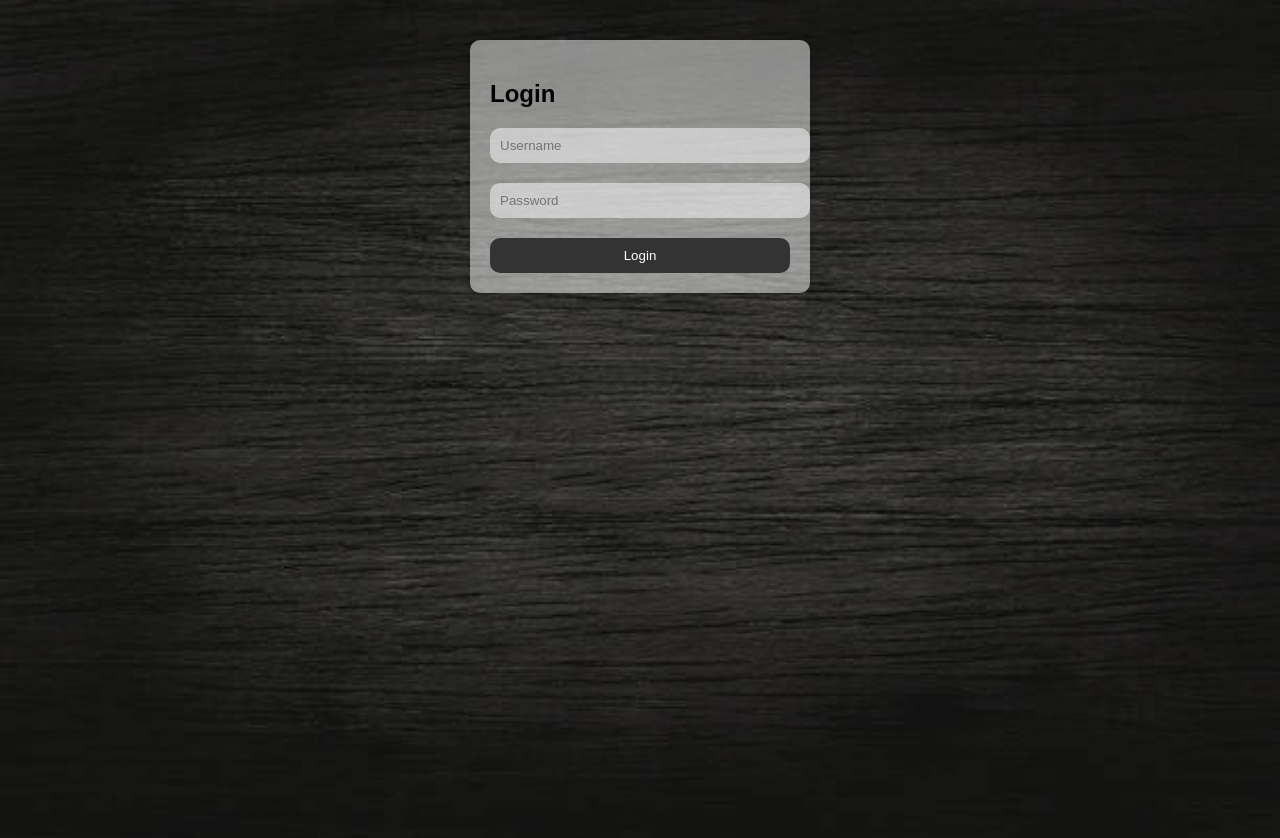
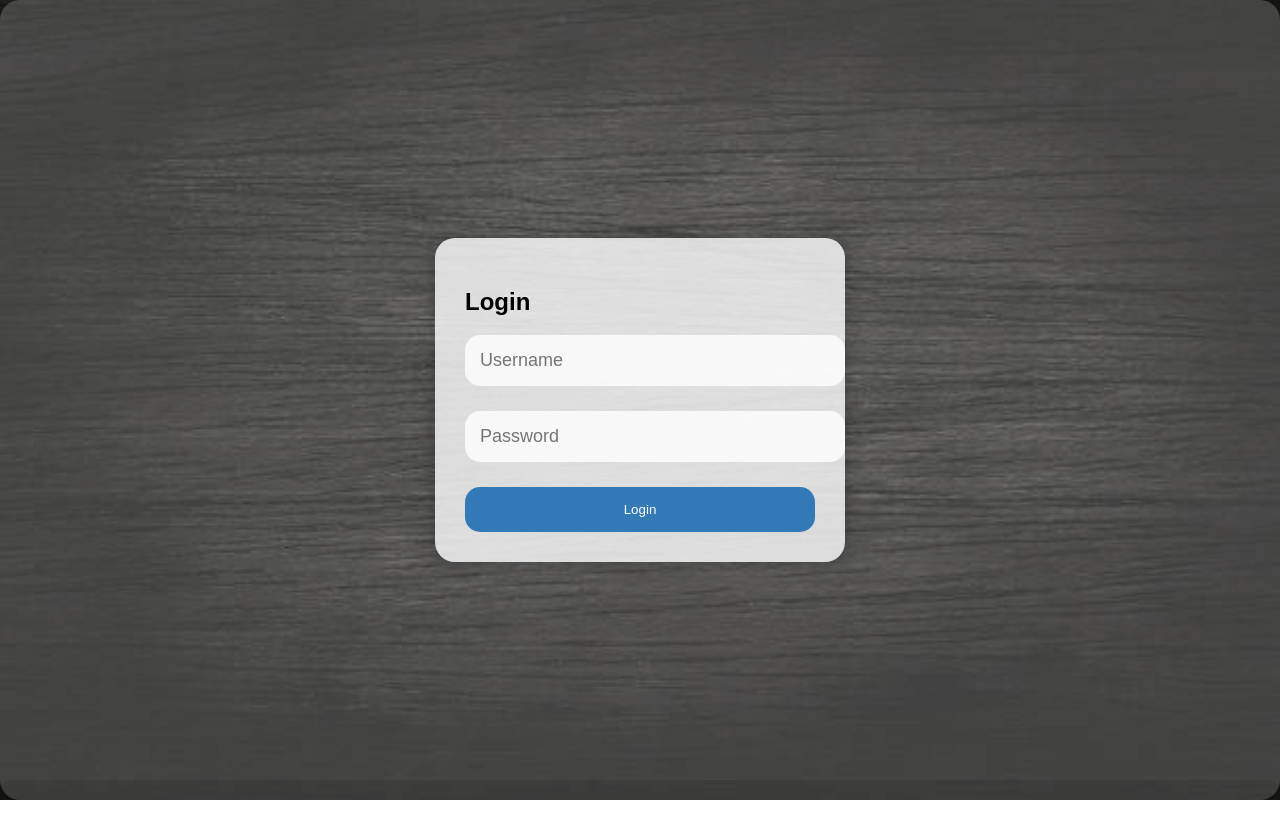
Before and after one commit to RadianTheDev/RadianTheDev.github.io, a plain HTML site: page index.html in a window 1280 px wide. After the commit the page ends 800 px from the top, so only its background shows below. Drawn offline with Linux system fonts and the light colour scheme.

Commit message:
Update style.css

```diff
--- a/style.css
+++ b/style.css
@@ -6,40 +6,75 @@ body {
   background-position: center;
   height: 100vh;
   margin: 0;
+  display: flex; /* add flexbox to center the container */
+  justify-content: center;
+  align-items: center;
 }
 
 /* Create a container for the login form */
 .container {
-	width: 300px;
+  width: 350px; /* increased width for better usability */
   margin: 40px auto;
-	padding: 20px;
-	background-color: rgba(255, 255, 255, 0.5);
-	border-radius: 10px;
-	box-shadow: 0 0 10px rgba(0, 0, 0, 0.2);
+  padding: 30px; /* increased padding for better readability */
+  background-color: rgba(255, 255, 255, 0.8); /* increased opacity for better contrast */
+  border-radius: 20px; /* increased border radius for a softer look */
+  box-shadow: 0 0 20px rgba(0, 0, 0, 0.3); /* increased box shadow for a more dramatic effect */
 }
 
 /* Style the login form fields */
 input[type="text"], input[type="password"] {
   width: 100%;
-	padding: 10px;
-	margin-bottom: 20px;
+  padding: 15px; /* increased padding for better usability */
+  margin-bottom: 25px; /* increased margin for better spacing */
   border: none;
-	border-radius: 10px;
-	background-color: rgba(255, 255, 255, 0.5);
+  border-radius: 15px; /* increased border radius for a softer look */
+  background-color: rgba(255, 255, 255, 0.8); /* increased opacity for better contrast */
+  font-size: 18px; /* increased font size for better readability */
+  transition: border-color 0.3s ease; /* add transition for a smoother effect */
+}
+
+input[type="text"]:focus, input[type="password"]:focus {
+  border-color: #aaa; /* add a subtle border color on focus */
+  box-shadow: 0 0 10px rgba(0, 0, 0, 0.1); /* add a subtle box shadow on focus */
 }
 
 /* Style the login button */
 input[type="submit"] {
   width: 100%;
-	padding: 10px;
-	background-color: #333; /* dark grey */
+  padding: 15px; /* increased padding for better usability */
+  background-color: #337ab7; /* a more vibrant blue color */
   color: #fff;
   border: none;
-	border-radius: 10px;
+  border-radius: 15px; /* increased border radius for a softer look */
   cursor: pointer;
+  transition: background-color 0.3s ease; /* add transition for a smoother effect */
 }
 
-/* Add some hover effects */
 input[type="submit"]:hover {
-	background-color: #666666;
+  background-color: #23527c; /* a darker blue color on hover */
 }
+
+/* Add some additional styling for a more modern look */
+.container::before {
+  content: "";
+  position: absolute;
+  top: 0;
+  left: 0;
+  width: 100%;
+  height: 100%;
+  background-color: rgba(255, 255, 255, 0.2); /* add a subtle overlay effect */
+  border-radius: 20px;
+  z-index: -1;
+}
+
+.container::after {
+  content: "";
+  position: absolute;
+  bottom: 0;
+  left: 0;
+  width: 100%;
+  height: 20px;
+  background-color: rgba(0, 0, 0, 0.1); /* add a subtle shadow effect */
+  border-radius: 20px;
+  z-index: -1;
+}
```
Lines whose indentation alone changed are shown as unchanged.
